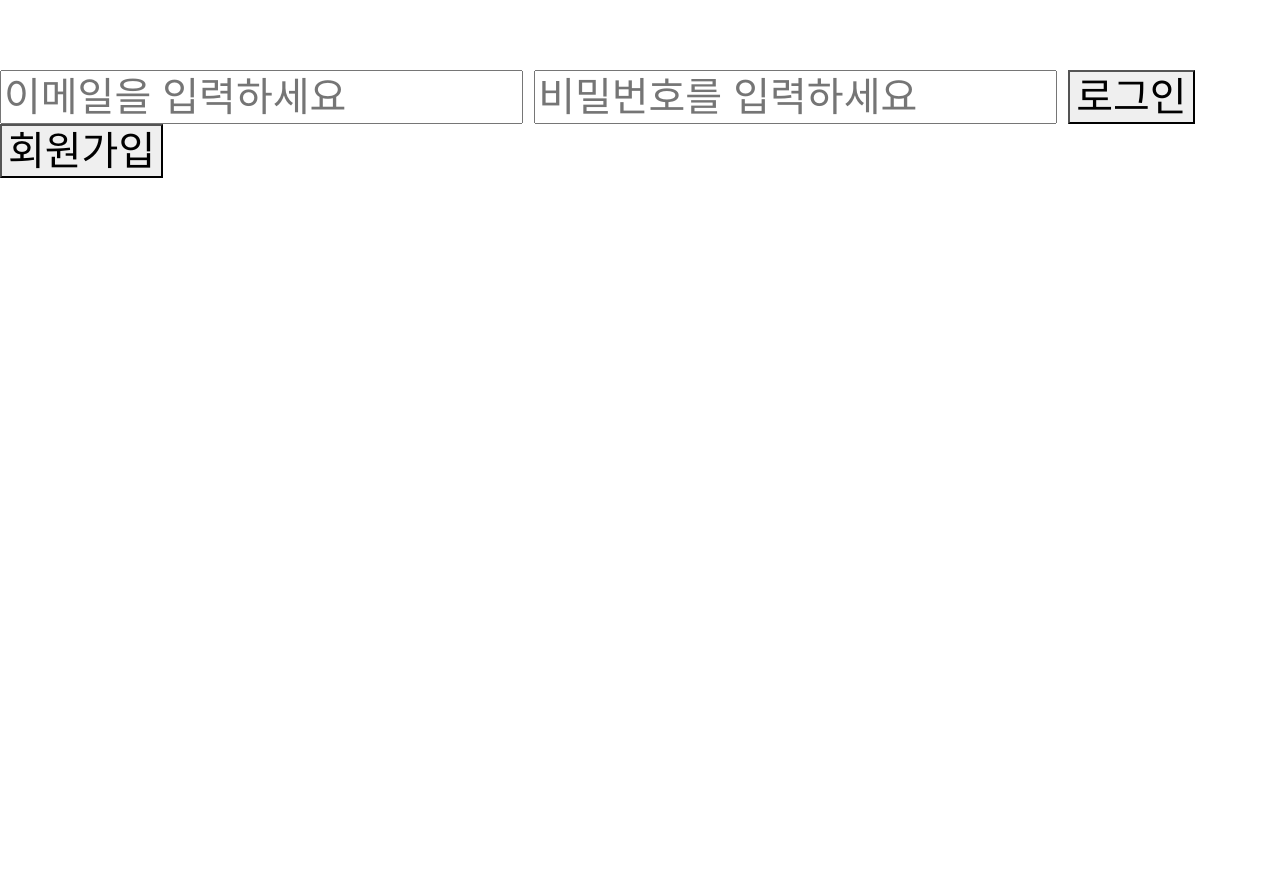
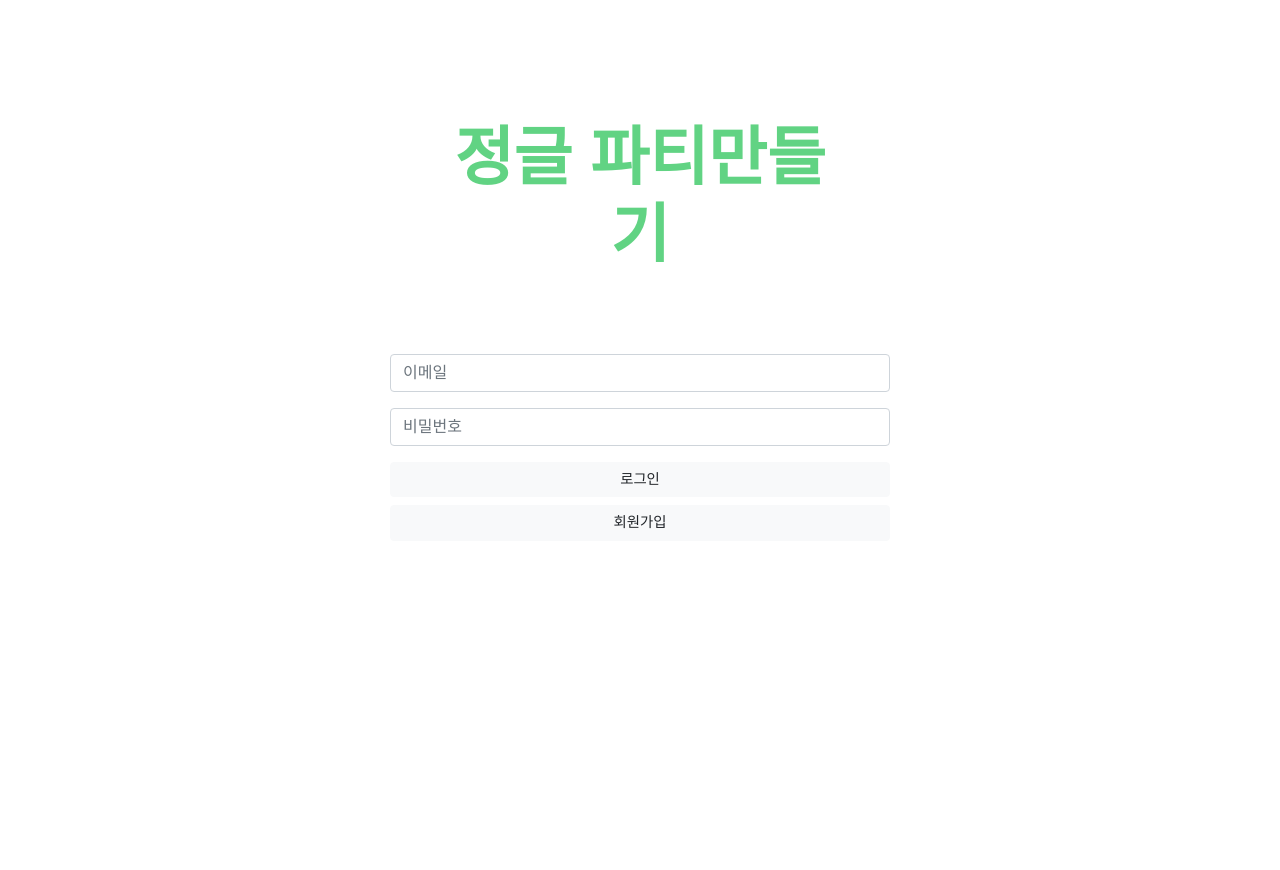
Before and after one commit to jeeyuni/9-week0-cart, a Flask app: page /users/login in a window 1280 px wide. Before the commit the page ends 178 px from the top, so only its background shows below. Run offline with Flask 3, Linux system fonts and the light colour scheme.

Commit message:
[front] 로그인 디자인 변경
로그인 디자인 변경

```diff
--- a/static/style.css
+++ b/static/style.css
@@ -2,6 +2,8 @@ body {
   margin: 0;
   padding-top: 70px;
   font-family: "IBM Plex Sans KR", "Pretendard", sans-serif;
+  justify-content: center;
+  display: flex;
 }
 
 .navbar .nav-link {
@@ -27,11 +29,12 @@ body {
 }
 
 .title {
-  font-size: 2rem;
-  font-weight: bold;
-  color: rgb(97, 211, 131);
   text-align: center;
   margin-bottom: 30px;
+  color: rgb(97, 211, 131);
+  font-size: 4rem;
+  font-weight: bold;
+  padding: 50px;
 }
 
 .card-deck {
@@ -87,3 +90,10 @@ body {
   padding: 0.375rem 0.75rem;
   font-size: 0.9rem;
 }
+
+.login-container {
+  justify-content: center;
+  align-items: center;
+  height: 100vh;
+  width: 500px;
+}
--- a/templates/logIn.html
+++ b/templates/logIn.html
@@ -13,22 +13,19 @@
   </head>
 
   <body>
-    <h1>
-      <input
-        type="text"
-        id="email"
-        placeholder="이메일을 입력하세요"
-        required
-      />
-      <input
-        type="password"
-        id="password"
-        placeholder="비밀번호를 입력하세요"
-        required
-      />
-      <button onclick="login()">로그인</button>
-      <button onclick="window.location.href='/signup'">회원가입</button>
-    </h1>
+    <div class="login-container">
+      <h1 class="title">정글 파티만들기</h1>
+        <form>
+          <div class="form-group">
+            <input type="email" class="form-control" id="email" placeholder="이메일">
+          </div>
+          <div class="form-group">
+            <input type="password" class="form-control" id="password" placeholder="비밀번호">
+          </div>
+          <button type="button" class="btn btn-light btn-block btn-login" onclick="login()">로그인</button>
+          <button type="button" class="btn btn-light btn-block btn-signup" onclick="window.location.href='/signup'">회원가입</button>
+        </form>
+    </div>
 
     <script>
       function login() {
```
